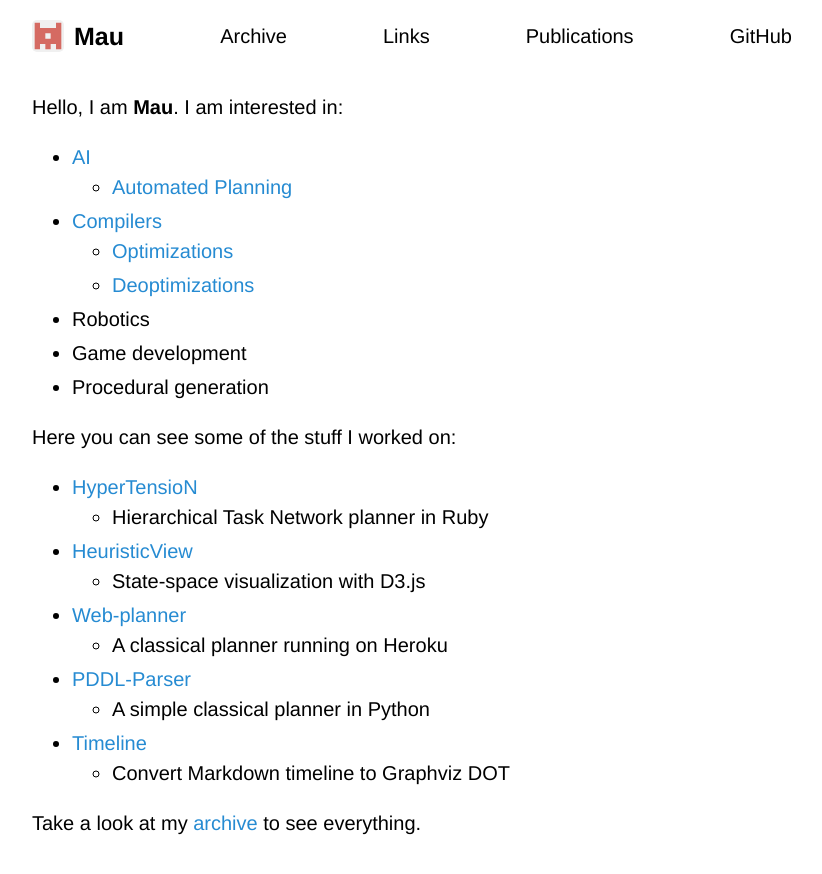
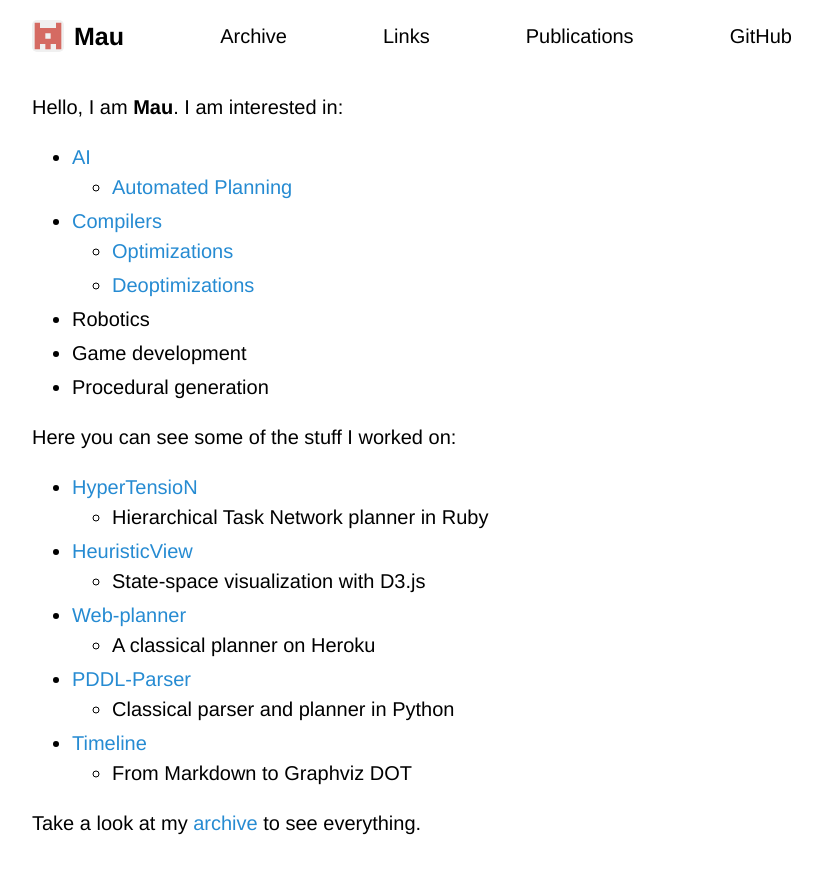
Before and after one commit to Maumagnaguagno/maumagnaguagno.github.io, a Jekyll site: the page built from index.md, in a window 1280 px wide. Shown: the top 874 px of the page, without its empty margins (228-1050 px from the left). Built offline with Jekyll 4.4.1, drawn with Linux system fonts in a browser that asks for light colours; our own code applies the rules of GitHub Pages for plain Markdown files.

Commit message:
Improve index project descriptions

```diff
--- a/index.md
+++ b/index.md
@@ -22,10 +22,10 @@ Here you can see some of the stuff I worked on:
 - [HeuristicView](HeuristicView/)
   - State-space visualization with D3.js
 - [Web-planner](https://web-planner.herokuapp.com/)
-  - A classical planner running on Heroku
+  - A classical planner on Heroku
 - [PDDL-Parser](https://github.com/pucrs-automated-planning/pddl-parser)
-  - A simple classical planner in Python
+  - Classical parser and planner in Python
 - [Timeline](Timeline/)
-  - Convert Markdown timeline to Graphviz DOT
+  - From Markdown to Graphviz DOT
 
 Take a look at my [archive](archive.md) to see everything.
```
